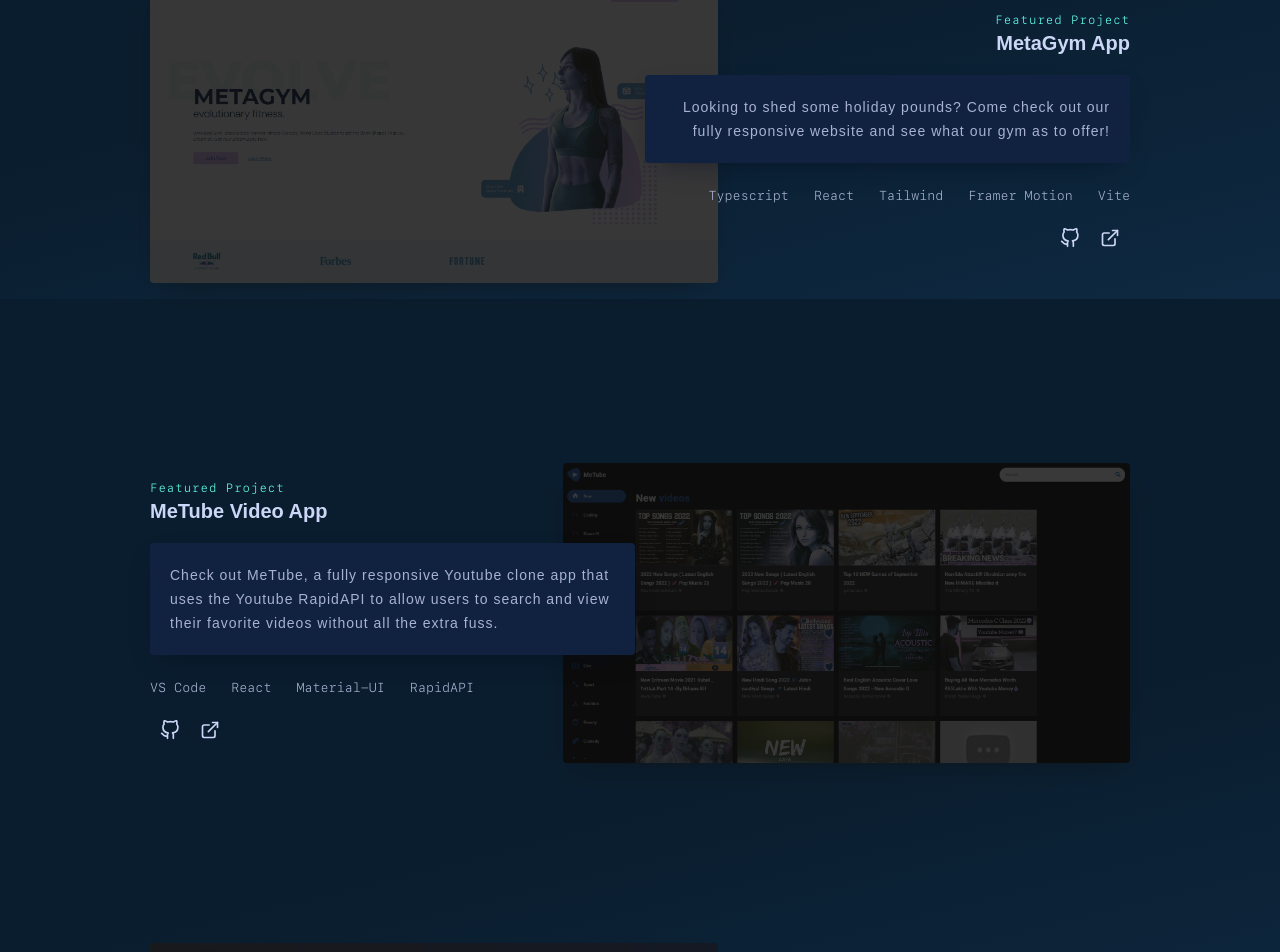
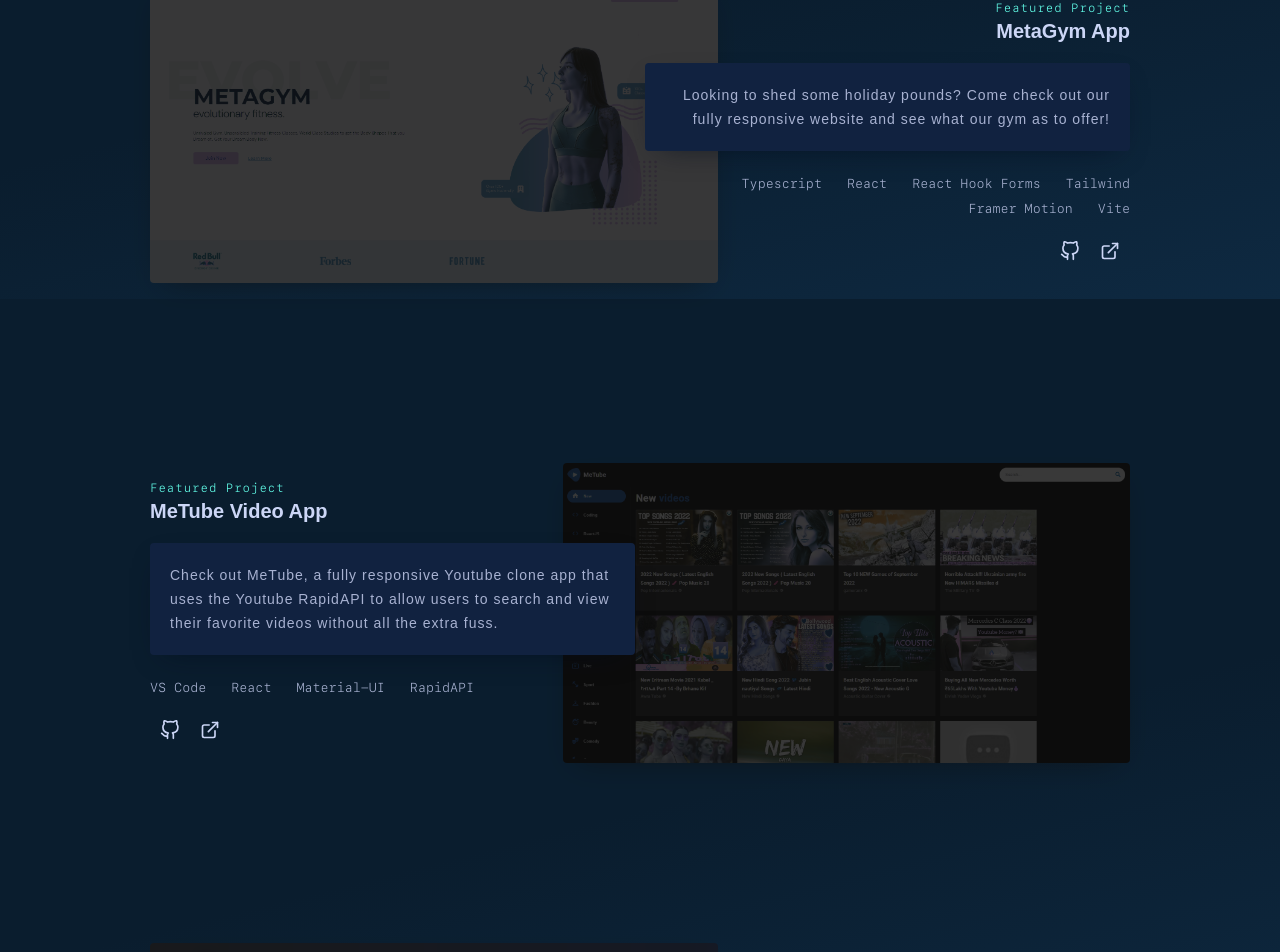
Before and after one commit to TPSReports80/portfolio, a React (Create React App) app: page / in a window 1280 px wide. Shown: the part 2101-3053 px from the top of the page. Built offline with nearby package versions, Linux system fonts and the light colour scheme; a web font is replaced by a local one.

Commit message:
updated projects

```diff
--- a/src/components/Projects/index.js
+++ b/src/components/Projects/index.js
@@ -43,6 +43,7 @@
               <ProjectTechList className="tech-list">
                 <ProjectTechItem>Typescript</ProjectTechItem>
                 <ProjectTechItem>React</ProjectTechItem>
+                <ProjectTechItem>React Hook Forms</ProjectTechItem>
                 <ProjectTechItem>Tailwind</ProjectTechItem>
                 <ProjectTechItem>Framer Motion</ProjectTechItem>
                 <ProjectTechItem>Vite</ProjectTechItem>
```
